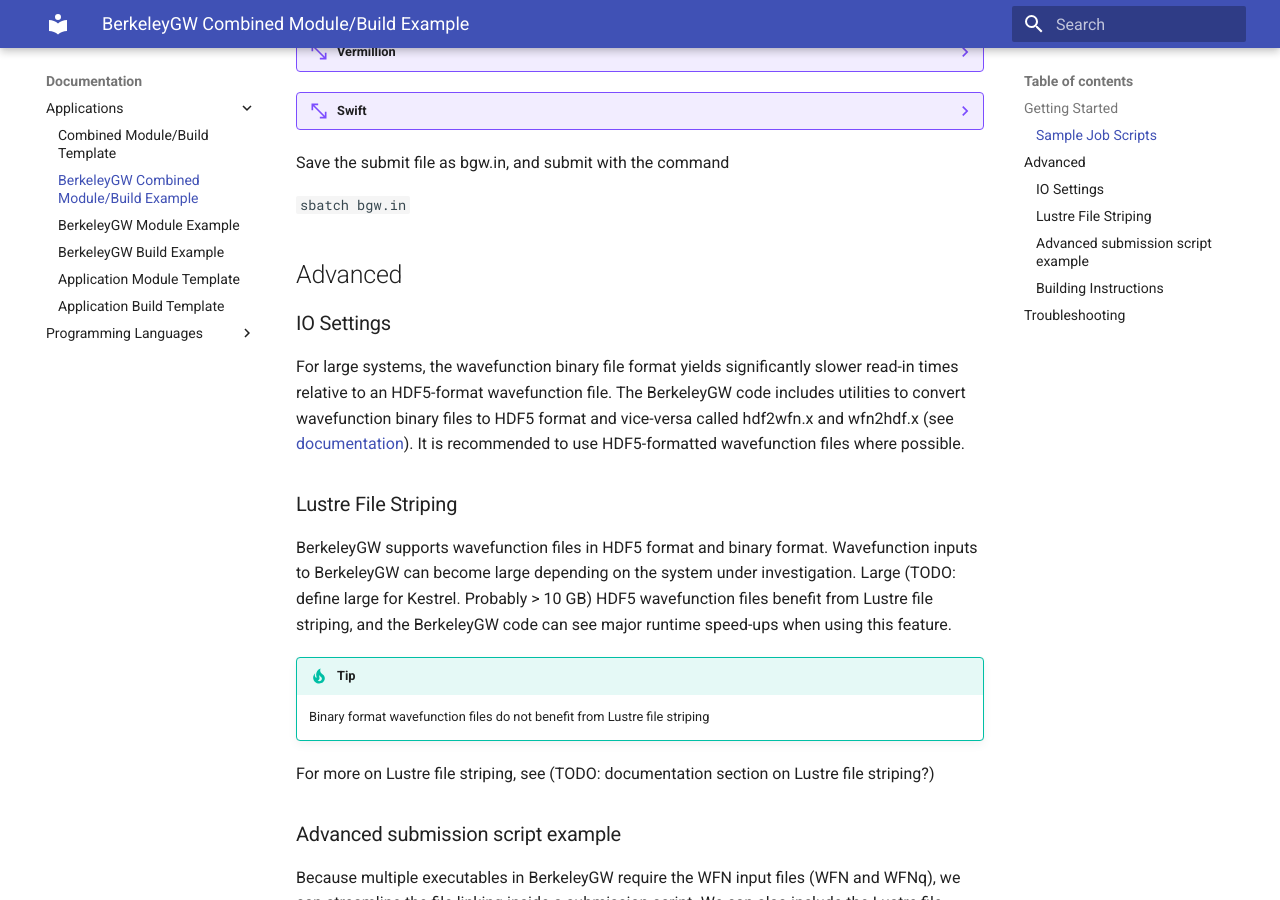
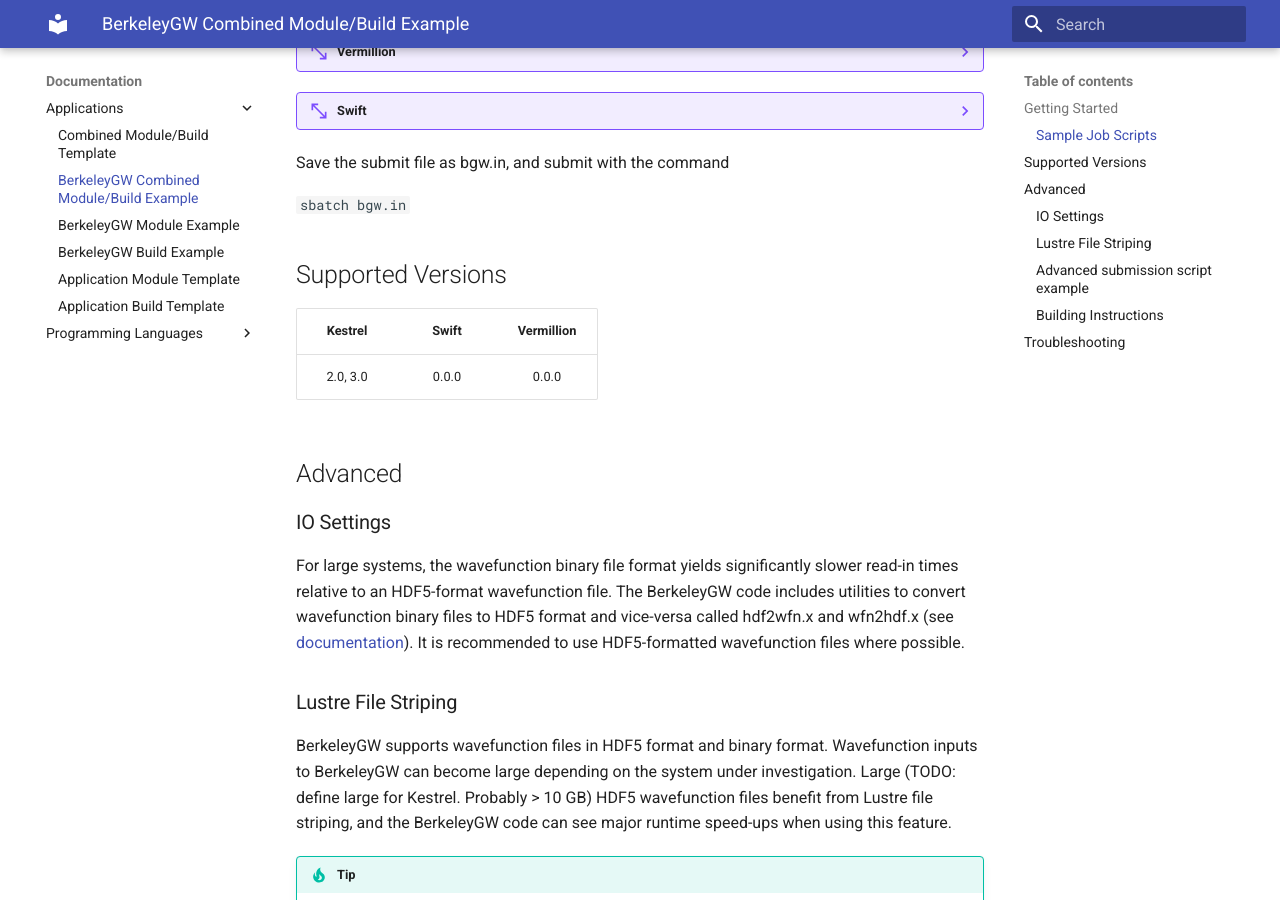
Before and after one commit to oahull0112/oahull0112.github.io, an MkDocs documentation site: the page built from docs/Documentation/Applications/berkeleygw_example.md, in a window 1280 px wide and 900 px high, scrolled down 1052 px. Built offline with MkDocs 1.6.1 and Material for MkDocs 9.7.7, drawn with Linux system fonts in a browser that asks for light colours.

Commit message:
add supported versions to bgw example

```diff
--- a/docs/Documentation/Applications/berkeleygw_example.md
+++ b/docs/Documentation/Applications/berkeleygw_example.md
@@ -58,6 +58,12 @@
 Save the submit file as bgw.in, and submit with the command
 
 `sbatch bgw.in`
+
+## Supported Versions
+
+| Kestrel    | Swift | Vermillion |
+|:----------:|:-----:|:----------:|
+| 2.0, 3.0   | 0.0.0 | 0.0.0      |
 
 ## Advanced
 
```
